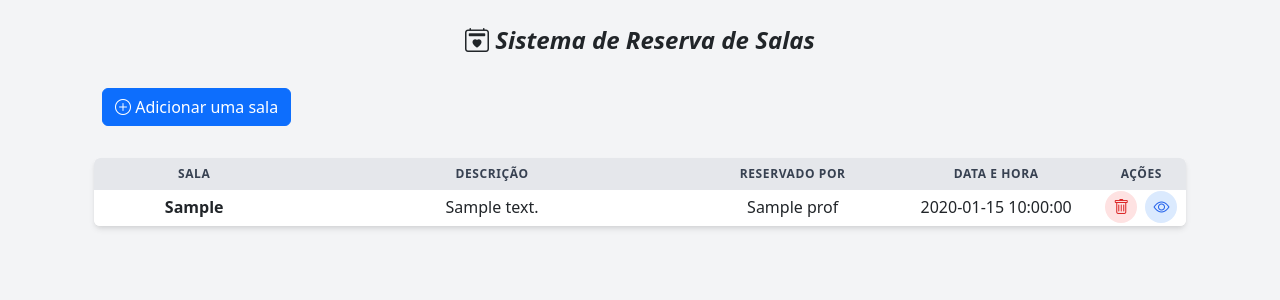
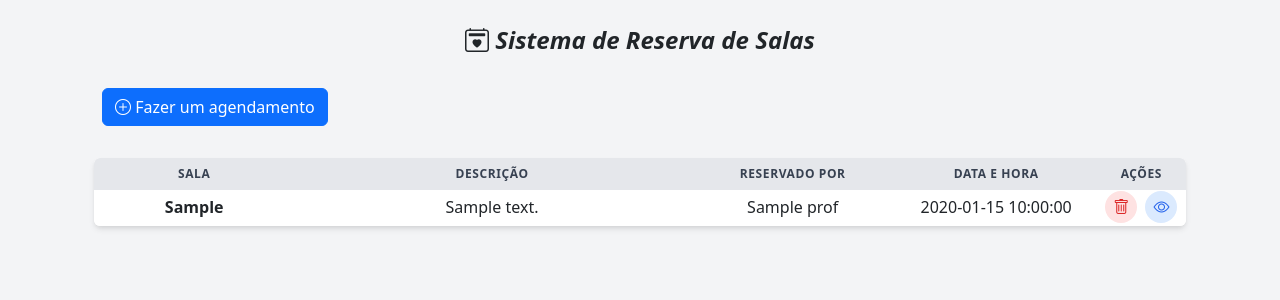
Before and after one commit to G4byG4ld1n0/Crud, a PHP site: page / in a window 1280 px wide. Shown: the top 300 px of the page. Run offline with PHP 8.4, Linux system fonts and the light colour scheme; tables that the repository leaves empty hold one stand-in row (values such as "Sample post").

Commit message:
Alterei alguns nomes

```diff
--- a/index.php
+++ b/index.php
@@ -25,7 +25,7 @@
 
         <button type="button" class=" m-2 btn btn-primary" data-bs-toggle="modal" data-bs-target="#exampleModal">
         <i class="bi bi-plus-circle"></i>
-            Adicionar uma sala
+            Fazer um agendamento
         </button>
 
         <div class="bg-white shadow-md rounded my-6 overflow-x-auto">
@@ -37,7 +37,7 @@
     <div class="modal-dialog">
       <div class="modal-content">
         <div class="modal-header">
-          <h1 class="modal-title fs-5" id="exampleModalLabel">Adicionar uma sala</h1>
+          <h1 class="modal-title fs-5" id="exampleModalLabel">Fazer um agendamento</h1>
           <button type="button" class="btn-close" data-bs-dismiss="modal" aria-label="Close"></button>
         </div>
         <div class="modal-body">
```
